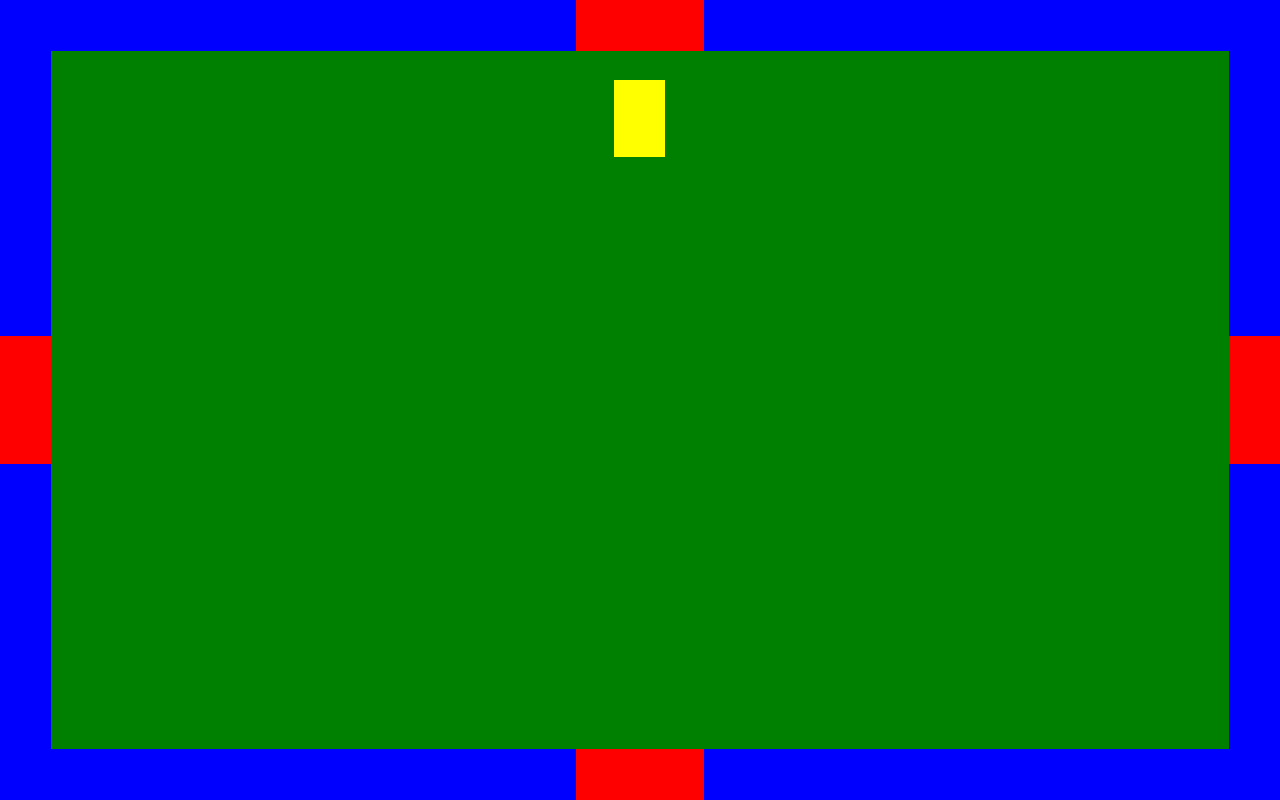
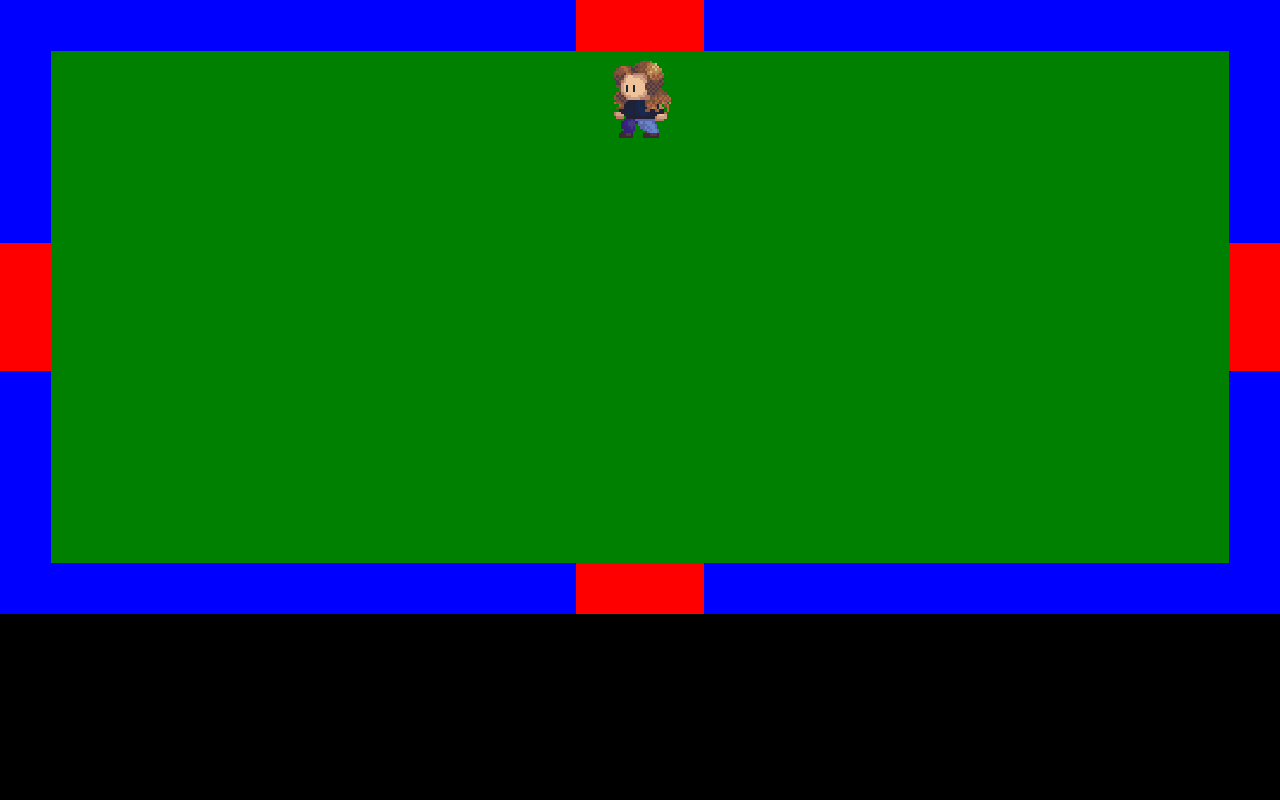
Before and after one commit to Ythaenagor/Interactive-Resume, a React (Create React App) app in the folder interactive-resume/: page /green in a window 1280 px wide. Shown: the top 800 px of the page. Built offline with nearby package versions, Linux system fonts and the light colour scheme.

Commit message:
added idle animation

```diff
--- a/interactive-resume/src/App.css
+++ b/interactive-resume/src/App.css
@@ -4,7 +4,7 @@ html{
 
 .testroom{
   width:100vw;
-  height:100vh;
+  height:48vw;
   background-color: green;
   position:absolute;
 }
--- a/interactive-resume/src/components/Avatar/Avatar.css
+++ b/interactive-resume/src/components/Avatar/Avatar.css
@@ -1,10 +1,22 @@
 #avatar{
-    width:4vw;
+    /* force avatar to front */
+    z-index: 100;
+
+    width:4.49vw;
     height:6vw;
 
-    background-color: yellow;
+    background: url(../../../public/sprites/Avatar.png) 0 0;
+    background-repeat: no-repeat;
+    background-size: cover;
+    image-rendering: pixelated;
 
     position:absolute;
-    top:10vh;
-    left:48vw;
+    top:10%;
+    left:48%;
+
+    animation: idle 0.5s steps(3) infinite;
 }
+
+@keyframes idle {
+    100% {background-position: 97.5%}
+}
--- a/interactive-resume/src/components/Avatar/Avatar.js
+++ b/interactive-resume/src/components/Avatar/Avatar.js
@@ -155,16 +155,17 @@ const Avatar = (props) => {
         const queryParameters = new URLSearchParams(window.location.search)
         switch(queryParameters.get('door')){
             case 'left':
-                avatar.style.left='90vw';
-                avatar.style.top='45vh';
+                avatar.style.left='90%';
+                avatar.style.top='45%';
                 break;
             case 'right':
-                avatar.style.left='6vw';
-                avatar.style.top='45vh';
+                avatar.style.left='6%';
+                avatar.style.top='45%';
                 break;
             case 'up':
-                avatar.style.left='48vw';
-                avatar.style.top='75vh'
+                avatar.style.left='48%';
+                avatar.style.top='75%'
+                break;
             default:
                 break;
         }
--- /dev/null
+++ b/interactive-resume/src/components/Room/Room.css
@@ -0,0 +1,24 @@
+html{
+    background-color: black;
+    overflow: hidden;
+}
+
+.testroom{
+    width:100vw;
+    height:48vw;
+    background-color: green;
+    position:absolute;
+}
+
+#left{
+left:-100%;
+}
+#right{
+left:100%;
+}
+#up{
+top:-100%;
+}
+#down{
+top:100%;
+}
--- a/interactive-resume/src/components/Room/Room.js
+++ b/interactive-resume/src/components/Room/Room.js
@@ -1,5 +1,6 @@
 import React from 'react';
 
+import './Room.css';
 import Avatar from '../Avatar/Avatar';
 
 const Room = (props) => {
--- a/interactive-resume/src/components/Wall/Wall.css
+++ b/interactive-resume/src/components/Wall/Wall.css
@@ -6,7 +6,7 @@
 
 .wallleft{
     width:4vw;
-    height:100vh;
+    height:100%;
     left:0;
 
     flex-direction: column;
@@ -14,14 +14,14 @@
 
 .wallright{
     width:4vw;
-    height:100vh;
+    height:100%;
     right:0;
 
     flex-direction: column;;
 }
 
 .wallup{
-    width:100vw;
+    width:100%;
     height:4vw;
     top:0;
 
@@ -29,7 +29,7 @@
 }
 
 .walldown{
-    width:100vw;
+    width:100%;
     height:4vw;
     bottom:0;
 
--- a/interactive-resume/src/pages/dungeon/Yellow.js
+++ b/interactive-resume/src/pages/dungeon/Yellow.js
@@ -1,5 +1,4 @@
 import Room from "../../components/Room/Room";
-import Avatar from "../../components/Avatar/Avatar";
 import Wall from "../../components/Wall/Wall";
 import Door from "../../components/Door/Door";
 import WallSpacer from "../../components/WallSpacer/WallSpacer";
```
Also changed, not shown: interactive-resume/src/pages/simple/SimpleMain.js (added, +12 -0 lines), interactive-resume/public/sprites/Avatar.png (added), interactive-resume/src/pages/simple/SimpleMain.css (added).
